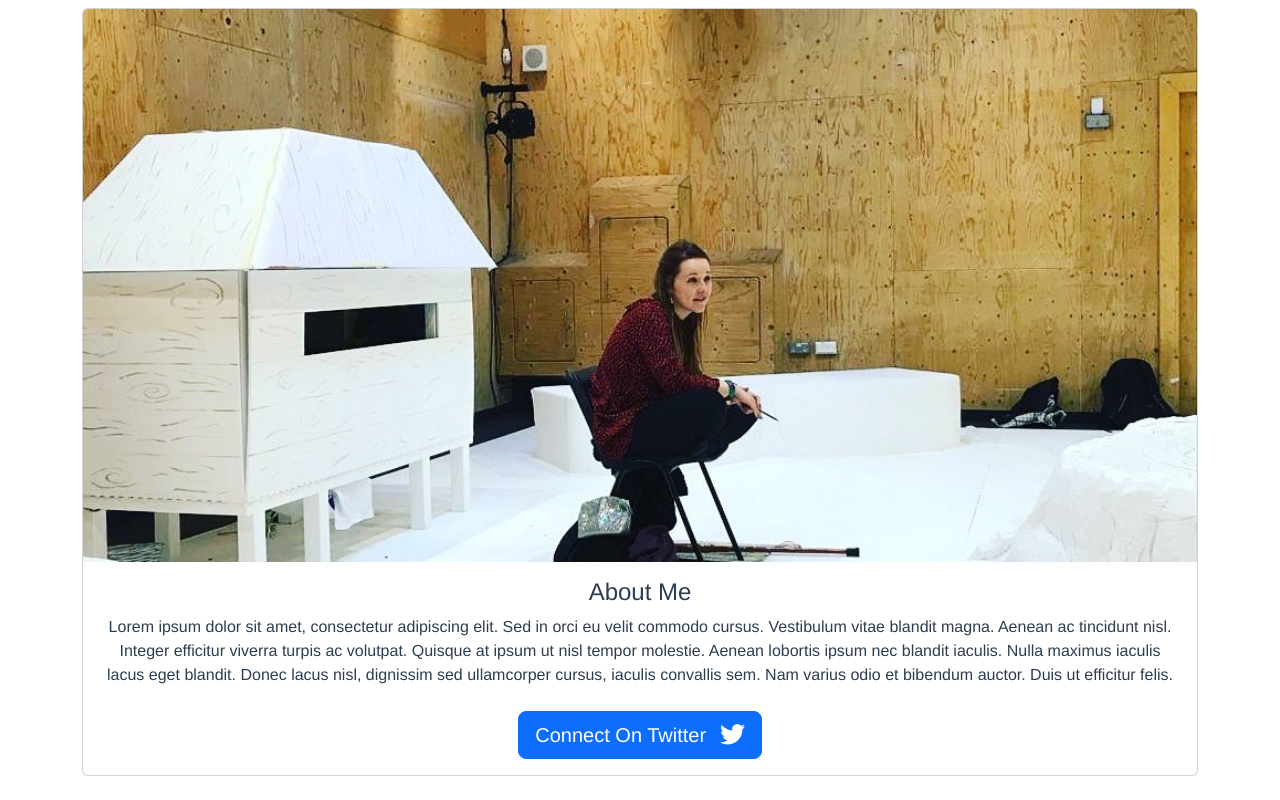
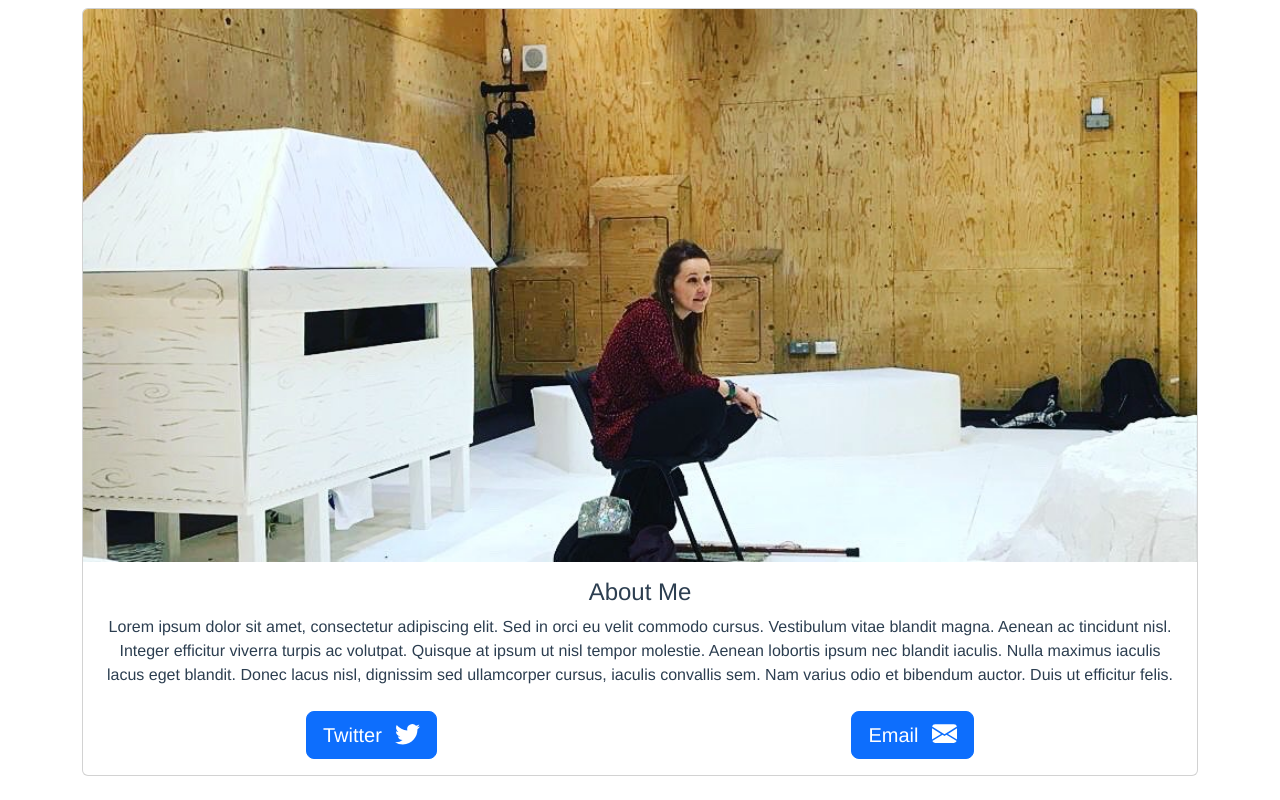
Before and after one commit to ollieChurch/IndianaDirector, a Vue app: page / in a window 1280 px wide. Shown: the part 1219-2019 px from the top of the page. Built offline with nearby package versions, Linux system fonts and the light colour scheme.

Commit message:
adds email button to about me card

```diff
--- a/src/views/HomeView.vue
+++ b/src/views/HomeView.vue
@@ -38,10 +38,17 @@
                 img-top
             >
                 <b-card-text>Lorem ipsum dolor sit amet, consectetur adipiscing elit. Sed in orci eu velit commodo cursus. Vestibulum vitae blandit magna. Aenean ac tincidunt nisl. Integer efficitur viverra turpis ac volutpat. Quisque at ipsum ut nisl tempor molestie. Aenean lobortis ipsum nec blandit iaculis. Nulla maximus iaculis lacus eget blandit. Donec lacus nisl, dignissim sed ullamcorper cursus, iaculis convallis sem. Nam varius odio et bibendum auctor. Duis ut efficitur felis.</b-card-text>
-                <b-button variant="primary" size="lg" block class="mt-2">
-                    Connect On Twitter
-                    <b-icon-twitter class="ms-2"></b-icon-twitter>
-                </b-button>
+                <div class="d-flex justify-content-around">
+                    <b-button variant="primary" size="lg" class="mt-2">
+                        Twitter
+                        <b-icon-twitter class="ms-2"></b-icon-twitter>
+                    </b-button>
+                    <b-button variant="primary" size="lg" class="mt-2">
+                        Email
+                        <b-icon-envelope-fill class="ms-2"></b-icon-envelope-fill>
+                    </b-button>
+                </div>
+
             </b-card>
         </b-container>
     </div>
```
